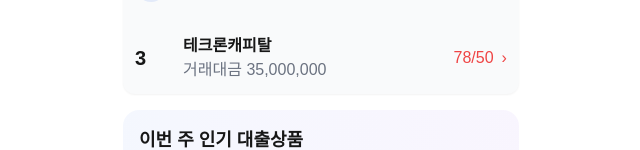
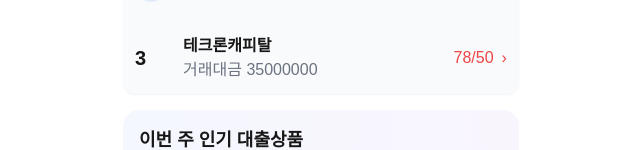
Before and after one commit to 5-Eagles/client, a Next.js app: page / in a window 1280 px wide. Shown: the part 266-416 px from the top of the page, without its empty margins (319-959 px from the left). Built offline with nearby package versions, Linux system fonts and the light colour scheme; no server answers.

Commit message:
빌려주기 오류 모두 해결

```diff
--- a/src/app/lend/[id]/page.tsx
+++ b/src/app/lend/[id]/page.tsx
@@ -10,6 +10,7 @@
 export default function LendDetailPage() {
   const router = useRouter();
   const params = useParams();
+  const loanId = params.id as string;
   const purchaseAmountRef: RefObject<HTMLDivElement> = useRef(null);
 
   const [insuranceOption, setInsuranceOption] = useState<'apply' | 'none'>('none');
@@ -19,7 +20,7 @@
 
   const PRICE_PER_UNIT = 1700;
 
-  const loanData = getLoanById(params.id);
+  const loanData = getLoanById(loanId);
 
   // 유틸리티 함수들을 먼저 정의
   const formatWithUnit = (value: string, unit: string) => {
@@ -224,7 +225,7 @@
 
       <div className='p-4 bg-white border-t'>
         <BoxButton
-          className={`w-full ${!isValidPurchase ? 'btn-disabled opacity-50 cursor-not-allowed' : ''}`}
+          className={`w-full ${!isValidPurchase ? 'opacity-50 cursor-not-allowed' : ''}`}
           onClick={handleInvest}
           disabled={!isValidPurchase}
         >
--- a/src/app/lend/[id]/result/page.tsx
+++ b/src/app/lend/[id]/result/page.tsx
@@ -9,7 +9,7 @@
 
 export default function LendResultPage() {
   const router = useRouter();
-  const params = useParams();
+  const params = useParams() as { id: string };
   const searchParams = useSearchParams();
   const loanData = getLoanById(params.id);
 
--- a/src/app/page.tsx
+++ b/src/app/page.tsx
@@ -115,7 +115,13 @@
                   exit={{ y: -40 }}
                   transition={{ duration: 0.3 }}
                 >
-                  <RankingItem {...currentRankings[0]} />
+                  <RankingItem {...{
+                    rank: currentRankings[0].rank,
+                    company: currentRankings[0].company,
+                    amount: currentRankings[0].amount.toString(),
+                    status: currentRankings[0].status,
+                    score: currentRankings[0].score
+                  }} />
                 </motion.div>
               </AnimatePresence>
             </div>
--- a/src/components/button/boxButton.tsx
+++ b/src/components/button/boxButton.tsx
@@ -1,9 +1,6 @@
-interface BoxButtonProps {
-  children: React.ReactNode;
+interface BoxButtonProps extends React.ButtonHTMLAttributes<HTMLButtonElement> {
   backgroundColor?: string;
   textColor?: string;
-  onClick?: () => void;
-  className?: string;
 }
 
 const BoxButton: React.FC<BoxButtonProps> = ({
@@ -12,11 +9,13 @@
   textColor = 'text-white',
   onClick,
   className = '',
+  ...props
 }) => {
   return (
     <button
       onClick={onClick}
       className={`btn ${backgroundColor} ${textColor} transition-all duration-200 active:scale-95 hover:opacity-90 ${className}`}
+      {...props}
     >
       {children}
     </button>
```
Also changed, not shown: components/button/boxButton.tsx (added, +15 -0 lines).
